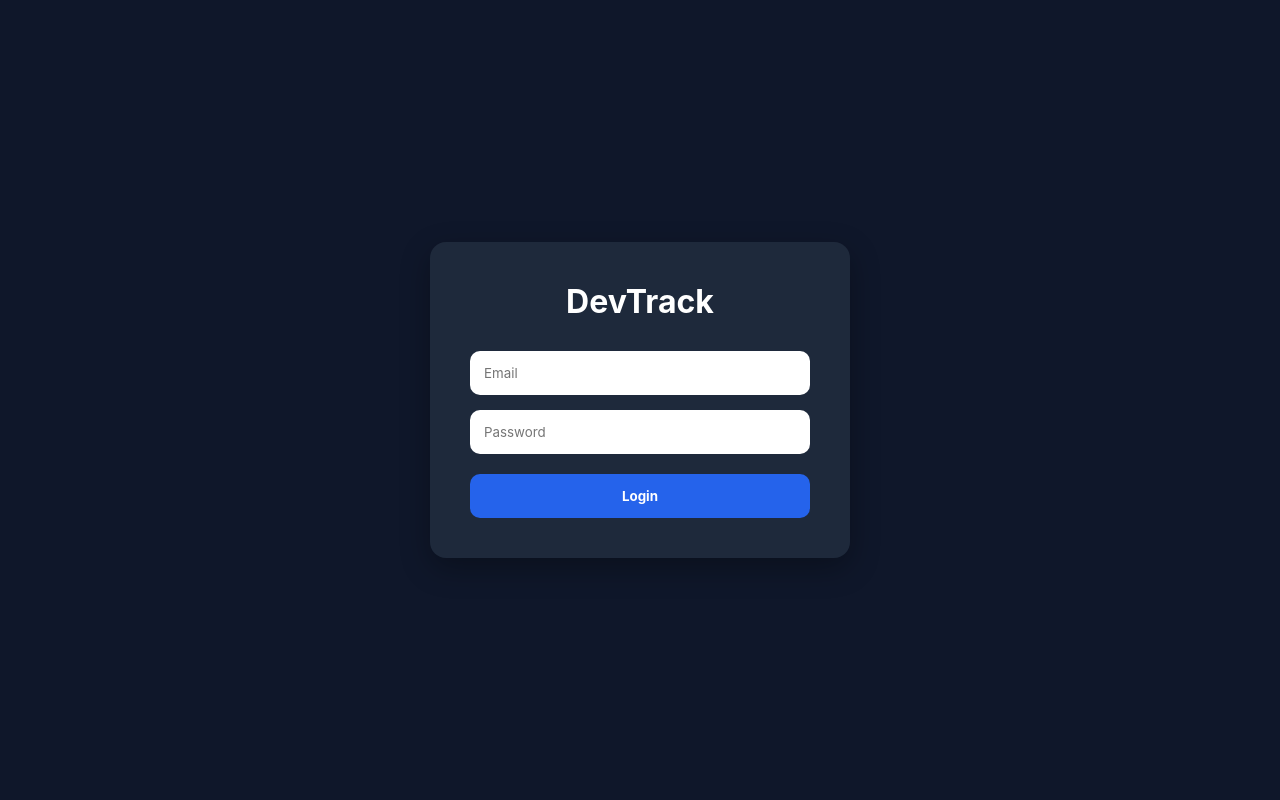
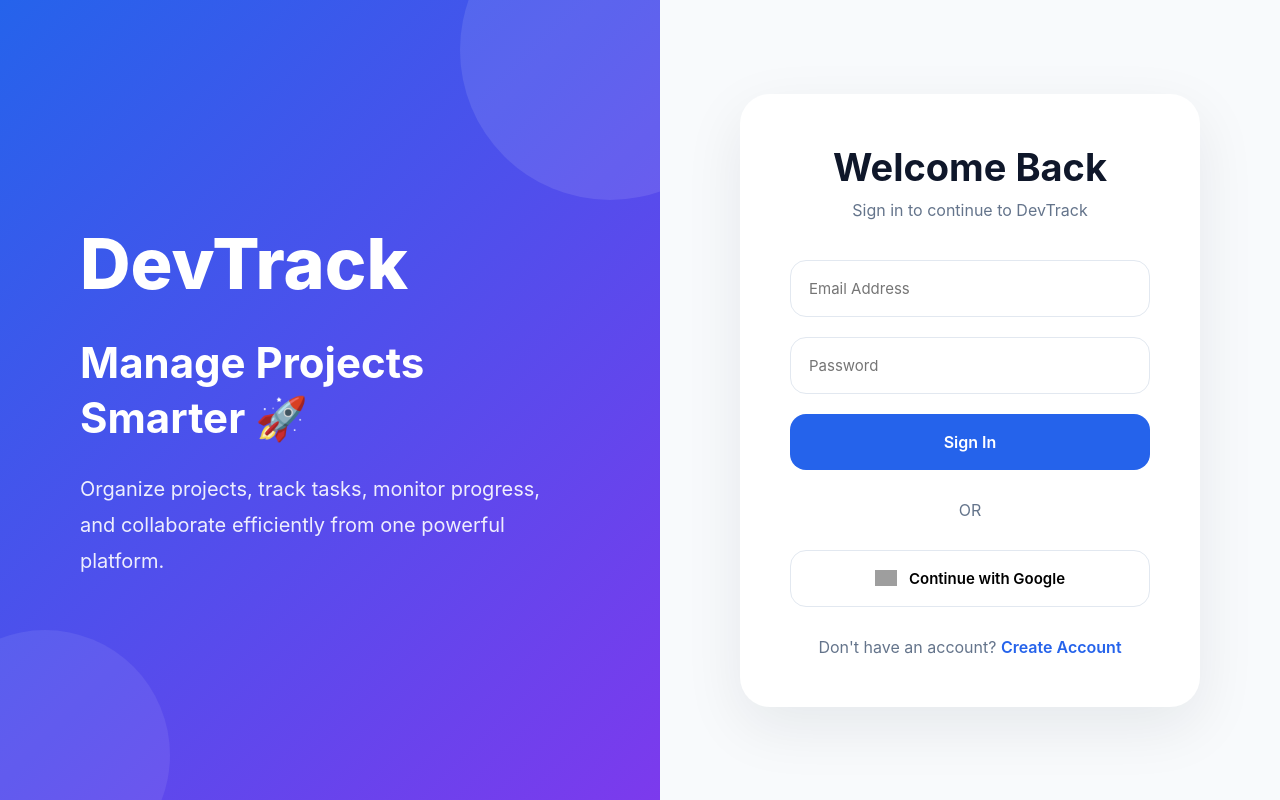
Before and after one commit to Hari-0509/DevTrack, a React app in the folder frontend/: page /login in a window 1280 px wide. Built offline with nearby package versions, Linux system fonts and the light colour scheme; grey boxes are pictures that could not be loaded; the HTML template or start-up script is replaced by a standard one.

Commit message:
chnaged the login pages nadthen added the signup pages also

```diff
--- a/frontend/src/App.jsx
+++ b/frontend/src/App.jsx
@@ -9,6 +9,7 @@ import Register from "./pages/Register";
 import Dashboard from "./pages/Dashboard";
 import Projects from "./pages/Projects";
 import Tasks from "./pages/Tasks";
+
 
 import ProtectedRoute
 from "./routes/ProtectedRoute";
@@ -24,11 +25,6 @@ function App() {
                 <Route
                     path="/login"
                     element={<Login />}
-                />
-
-                <Route
-                    path="/register"
-                    element={<Register />}
                 />
 
                 <Route
@@ -56,6 +52,10 @@ function App() {
                         </ProtectedRoute>
                     }
                 />
+                <Route
+                    path="/register"
+                    element={<Register />}
+                />
 
             </Routes>
 
--- a/frontend/src/layouts/MainLayout.jsx
+++ b/frontend/src/layouts/MainLayout.jsx
@@ -8,7 +8,8 @@ function MainLayout({
     <div
       style={{
         display: "flex",
-        background: "#0f172a"
+        background:
+          "#F8FAFC"
       }}
     >
       <Sidebar />
@@ -21,7 +22,13 @@ function MainLayout({
       >
         <Navbar />
 
-        {children}
+        <div
+          style={{
+            marginTop: "30px"
+          }}
+        >
+          {children}
+        </div>
       </div>
     </div>
   );
--- a/frontend/src/pages/Login.jsx
+++ b/frontend/src/pages/Login.jsx
@@ -1,108 +1,231 @@
-import { useState } from "react";
-import api from "../services/api";
+import { Link } from "react-router-dom";
 
 function Login() {
-  const [email, setEmail] = useState("");
-  const [password, setPassword] = useState("");
-
-  const login = async () => {
-    try {
-      const response = await api.post("/login", {
-        email,
-        password,
-      });
-
-      localStorage.setItem(
-        "token",
-        response.data.token
-      );
-
-      window.location.href = "/";
-    } catch {
-      alert("Invalid Credentials");
-    }
-  };
-
   return (
     <div
       style={{
         minHeight: "100vh",
-        background: "#0f172a",
+        display: "flex",
+        background: "#F8FAFC",
+      }}
+    >
+      {/* Left Side */}
+      <div
+        style={{
+          flex: 1,
+          background:
+            "linear-gradient(135deg, #2563EB 0%, #7C3AED 100%)",
           display: "flex",
           justifyContent: "center",
           alignItems: "center",
+          color: "white",
+          position: "relative",
+          overflow: "hidden",
+          padding: "60px",
         }}
       >
+        {/* Decorative Circles */}
         <div
           style={{
-          width: "420px",
-          background: "#1e293b",
-          padding: "40px",
-          borderRadius: "16px",
-          boxShadow:
-            "0 10px 30px rgba(0,0,0,0.3)",
+            width: "300px",
+            height: "300px",
+            borderRadius: "50%",
+            background: "rgba(255,255,255,0.10)",
+            position: "absolute",
+            top: "-100px",
+            right: "-100px",
+          }}
+        />
+
+        <div
+          style={{
+            width: "250px",
+            height: "250px",
+            borderRadius: "50%",
+            background: "rgba(255,255,255,0.08)",
+            position: "absolute",
+            bottom: "-80px",
+            left: "-80px",
+          }}
+        />
+
+        <div
+          style={{
+            maxWidth: "500px",
+            zIndex: 1,
           }}
         >
           <h1
             style={{
-            color: "white",
-            textAlign: "center",
+              fontSize: "70px",
               marginBottom: "30px",
+              fontWeight: "800",
             }}
           >
             DevTrack
           </h1>
 
+          <h2
+            style={{
+              fontSize: "42px",
+              lineHeight: "1.3",
+              marginBottom: "25px",
+            }}
+          >
+            Manage Projects Smarter 🚀
+          </h2>
+
+          <p
+            style={{
+              fontSize: "20px",
+              lineHeight: "1.8",
+              opacity: "0.9",
+            }}
+          >
+            Organize projects, track tasks,
+            monitor progress, and collaborate
+            efficiently from one powerful platform.
+          </p>
+        </div>
+      </div>
+
+      {/* Right Side */}
+      <div
+        style={{
+          flex: 1,
+          display: "flex",
+          justifyContent: "center",
+          alignItems: "center",
+          padding: "40px",
+        }}
+      >
+        <div
+          style={{
+            width: "460px",
+            background: "#FFFFFF",
+            padding: "50px",
+            borderRadius: "30px",
+            boxShadow:
+              "0 20px 60px rgba(15,23,42,0.08)",
+          }}
+        >
+          <h1
+            style={{
+              textAlign: "center",
+              fontSize: "38px",
+              marginBottom: "10px",
+              color: "#0F172A",
+            }}
+          >
+            Welcome Back
+          </h1>
+
+          <p
+            style={{
+              textAlign: "center",
+              color: "#64748B",
+              marginBottom: "40px",
+              fontSize: "16px",
+            }}
+          >
+            Sign in to continue to DevTrack
+          </p>
+
           <input
             type="email"
-          placeholder="Email"
-          value={email}
-          onChange={(e) =>
-            setEmail(e.target.value)
-          }
-          style={{
-            width: "100%",
-            padding: "14px",
-            marginBottom: "15px",
-            borderRadius: "10px",
-            border: "none",
-          }}
+            placeholder="Email Address"
+            style={inputStyle}
           />
 
           <input
             type="password"
             placeholder="Password"
-          value={password}
-          onChange={(e) =>
-            setPassword(e.target.value)
-          }
-          style={{
-            width: "100%",
-            padding: "14px",
-            marginBottom: "20px",
-            borderRadius: "10px",
-            border: "none",
-          }}
+            style={inputStyle}
           />
 
-        <button
-          onClick={login}
+          <button style={buttonStyle}>
+            Sign In
+          </button>
+
+          <div
             style={{
-            width: "100%",
-            padding: "14px",
-            borderRadius: "10px",
-            border: "none",
-            background: "#2563eb",
-            color: "white",
-            cursor: "pointer",
-            fontWeight: "bold",
+              textAlign: "center",
+              margin: "30px 0",
+              color: "#64748B",
             }}
           >
-          Login
+            OR
+          </div>
+
+          <button style={googleButton}>
+            <img
+              src="https://www.gstatic.com/firebasejs/ui/2.0.0/images/auth/google.svg"
+              width="22"
+              alt="google"
+            />
+
+            Continue with Google
           </button>
+
+          <p
+            style={{
+              marginTop: "30px",
+              textAlign: "center",
+              color: "#64748B",
+            }}
+          >
+            Don't have an account?{" "}
+            <Link
+              to="/register"
+              style={{
+                color: "#2563EB",
+                fontWeight: "600",
+              }}
+            >
+              Create Account
+            </Link>
+          </p>
+        </div>
       </div>
     </div>
   );
 }
 
+const inputStyle = {
+  width: "100%",
+  padding: "18px",
+  marginBottom: "20px",
+  borderRadius: "16px",
+  border: "1px solid #E2E8F0",
+  fontSize: "15px",
+  outline: "none",
+};
+
+const buttonStyle = {
+  width: "100%",
+  padding: "18px",
+  background: "#2563EB",
+  color: "white",
+  border: "none",
+  borderRadius: "16px",
+  fontSize: "16px",
+  fontWeight: "600",
+  cursor: "pointer",
+};
+
+const googleButton = {
+  width: "100%",
+  padding: "18px",
+  background: "#FFFFFF",
+  border: "1px solid #E2E8F0",
+  borderRadius: "16px",
+  cursor: "pointer",
+  fontSize: "15px",
+  fontWeight: "600",
+  display: "flex",
+  justifyContent: "center",
+  alignItems: "center",
+  gap: "12px",
+};
+
 export default Login;
--- a/frontend/src/pages/Register.jsx
+++ b/frontend/src/pages/Register.jsx
@@ -1,9 +1,138 @@
+import { Link } from "react-router-dom";
+
 function Register() {
   return (
-    <div>
-      <h1>Register Page</h1>
+    <div
+      style={{
+        minHeight: "100vh",
+        background: "#F8FAFC",
+        display: "flex",
+        justifyContent: "center",
+        alignItems: "center"
+      }}
+    >
+      <div
+        style={{
+          width: "450px",
+          background: "#FFFFFF",
+          padding: "50px",
+          borderRadius: "24px",
+          boxShadow:
+            "0 10px 40px rgba(0,0,0,0.08)"
+        }}
+      >
+        <h1
+          style={{
+            textAlign: "center",
+            marginBottom: "10px",
+            color: "#2563EB"
+          }}
+        >
+          Create Account
+        </h1>
+
+        <p
+          style={{
+            textAlign: "center",
+            color: "#64748B",
+            marginBottom: "40px"
+          }}
+        >
+          Create your DevTrack account
+        </p>
+
+        <input
+          placeholder="Full Name"
+          style={inputStyle}
+        />
+
+        <input
+          placeholder="Email Address"
+          style={inputStyle}
+        />
+
+        <input
+          type="password"
+          placeholder="Password"
+          style={inputStyle}
+        />
+
+        <input
+          type="password"
+          placeholder="Confirm Password"
+          style={inputStyle}
+        />
+
+        <button style={buttonStyle}>
+          Create Account
+        </button>
+
+        <div
+          style={{
+            textAlign: "center",
+            margin: "25px 0",
+            color: "#64748B"
+          }}
+        >
+          OR
+        </div>
+
+        <button style={googleButton}>
+          Continue with Google
+        </button>
+
+        <p
+          style={{
+            marginTop: "25px",
+            textAlign: "center"
+          }}
+        >
+          Already have an account?{" "}
+          <Link
+            to="/login"
+            style={{
+              color: "#2563EB",
+              fontWeight: "600"
+            }}
+          >
+            Sign In
+          </Link>
+        </p>
+      </div>
     </div>
   );
 }
 
+const inputStyle = {
+  width: "100%",
+  padding: "16px",
+  marginBottom: "20px",
+  borderRadius: "14px",
+  border: "1px solid #E2E8F0",
+  fontSize: "15px"
+};
+
+const buttonStyle = {
+  width: "100%",
+  padding: "16px",
+  background: "#2563EB",
+  color: "white",
+  border: "none",
+  borderRadius: "14px",
+  fontSize: "16px",
+  fontWeight: "600",
+  cursor: "pointer"
+};
+
+const googleButton = {
+  width: "100%",
+  padding: "16px",
+  background: "#FFFFFF",
+  border: "1px solid #E2E8F0",
+  borderRadius: "14px",
+  cursor: "pointer",
+  fontSize: "15px",
+  fontWeight: "600"
+};
+
 export default Register;
```
Lines whose indentation alone changed are shown as unchanged.
